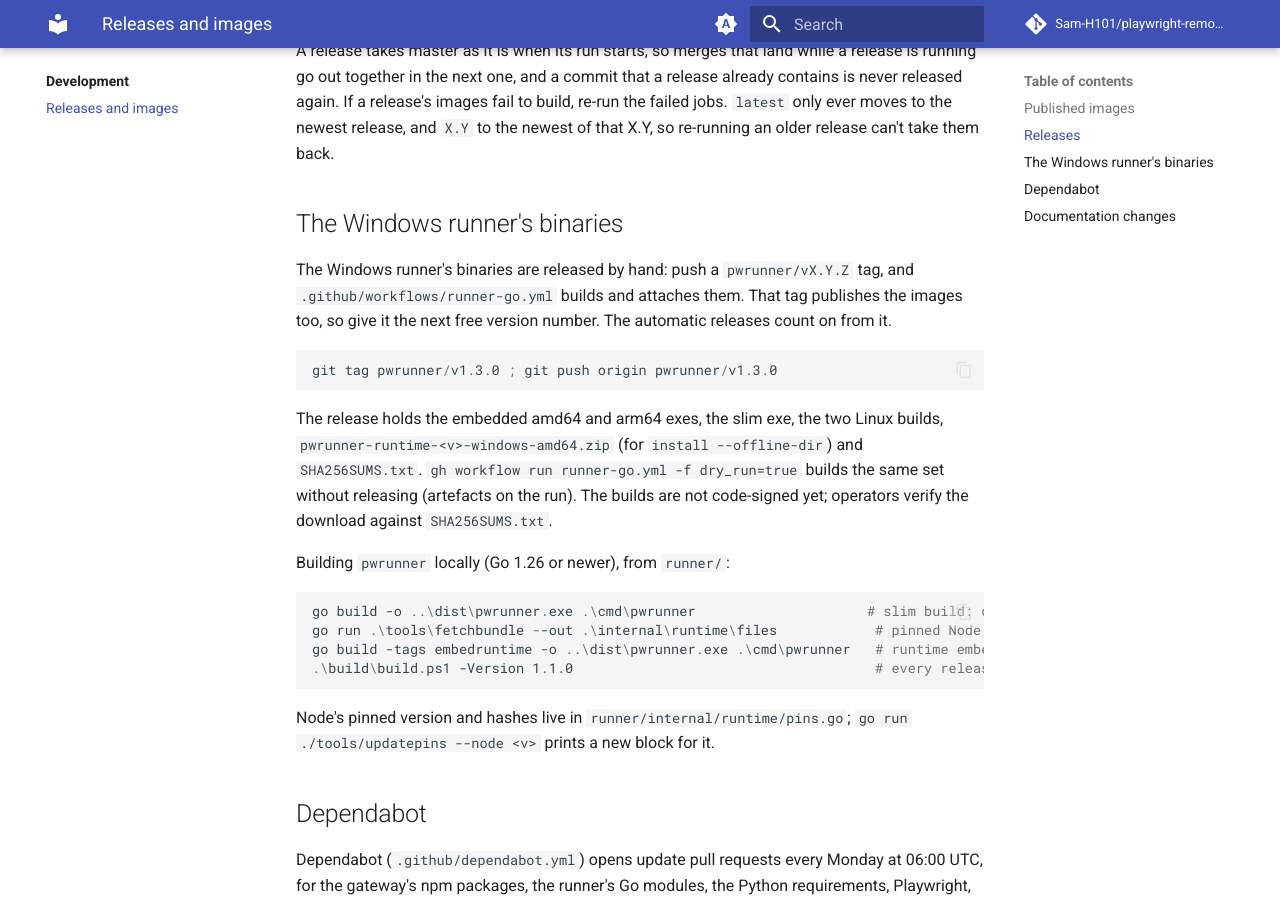
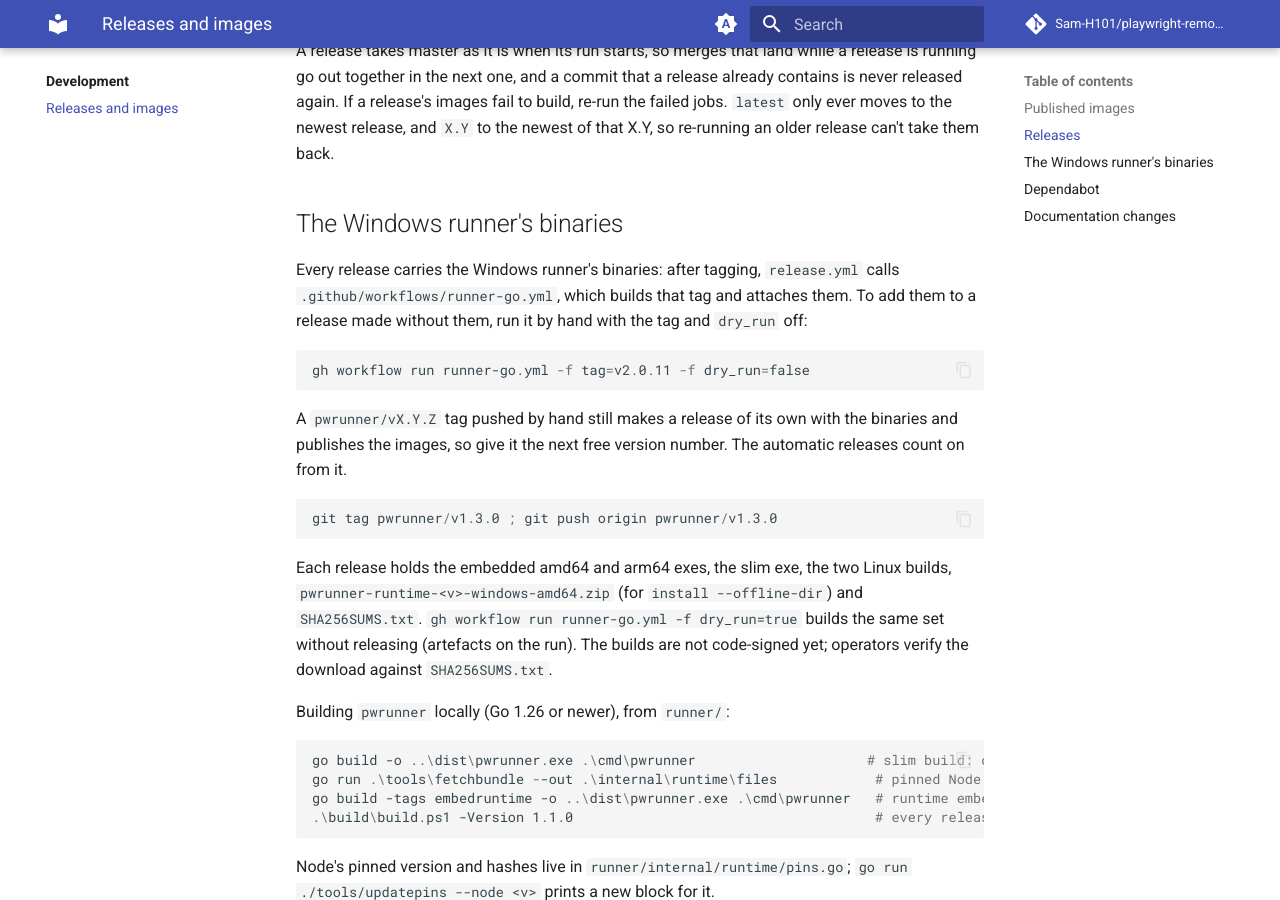
Before and after one commit to Sam-H101/playwright-remote-orchestrator, an MkDocs documentation site: the page built from docs/development/releases.md, in a window 1280 px wide and 900 px high, scrolled down 1345 px. Built offline with MkDocs 1.6.1 and Material for MkDocs 9.7.7, drawn with Linux system fonts in a browser that asks for light colours; comment, search, counter and statistics services are not loaded.

Commit message:
Release: every release carries the runner binaries (#42)
* Release: every release carries the runner binaries

Since releases became automatic (#18), a vX.Y.Z release only published the
images; the pwrunner exes, Linux builds, offline runtime zip and SHA256SUMS.txt
were built and attached only for a pwrunner/vX.Y.Z tag pushed by hand, so every
release from v1.2.0 on has no files.

- runner-go.yml can be called with a vX.Y.Z tag: it tests and builds that tag
  and attaches the binaries to its release (gh release upload --clobber, so a
  re-run replaces them).
- release.yml calls it after tagging, next to the images.
- workflow_dispatch takes the same tag, with dry_run off, to add the binaries to
  a release made without them.
- A pwrunner/vX.Y.Z tag still makes a release of its own, as before.

* pwrunner: a fixed name for the attach job, which shows when it's skipped

---------

Co-authored-by: Sam H <25128322+Sam-H101@users.noreply.github.com>

````diff
--- a/docs/development/releases.md
+++ b/docs/development/releases.md
@@ -37,13 +37,19 @@ A release takes master as it is when its run starts, so merges that land while a
 
 ## The Windows runner's binaries {#windows-runner}
 
-The Windows runner's binaries are released by hand: push a `pwrunner/vX.Y.Z` tag, and `.github/workflows/runner-go.yml` builds and attaches them. That tag publishes the images too, so give it the next free version number. The automatic releases count on from it.
+Every release carries the Windows runner's binaries: after tagging, `release.yml` calls `.github/workflows/runner-go.yml`, which builds that tag and attaches them. To add them to a release made without them, run it by hand with the tag and `dry_run` off:
+
+```powershell
+gh workflow run runner-go.yml -f tag=v2.0.11 -f dry_run=false
+```
+
+A `pwrunner/vX.Y.Z` tag pushed by hand still makes a release of its own with the binaries and publishes the images, so give it the next free version number. The automatic releases count on from it.
 
 ```powershell
 git tag pwrunner/v1.3.0 ; git push origin pwrunner/v1.3.0
 ```
 
-The release holds the embedded amd64 and arm64 exes, the slim exe, the two Linux builds, `pwrunner-runtime-<v>-windows-amd64.zip` (for `install --offline-dir`) and `SHA256SUMS.txt`. `gh workflow run runner-go.yml -f dry_run=true` builds the same set without releasing (artefacts on the run). The builds are not code-signed yet; operators verify the download against `SHA256SUMS.txt`.
+Each release holds the embedded amd64 and arm64 exes, the slim exe, the two Linux builds, `pwrunner-runtime-<v>-windows-amd64.zip` (for `install --offline-dir`) and `SHA256SUMS.txt`. `gh workflow run runner-go.yml -f dry_run=true` builds the same set without releasing (artefacts on the run). The builds are not code-signed yet; operators verify the download against `SHA256SUMS.txt`.
 
 Building `pwrunner` locally (Go 1.26 or newer), from `runner/`:
 
````
Also changed, not shown: docs/development/index.md (+1 -1 lines), 2 other files.
